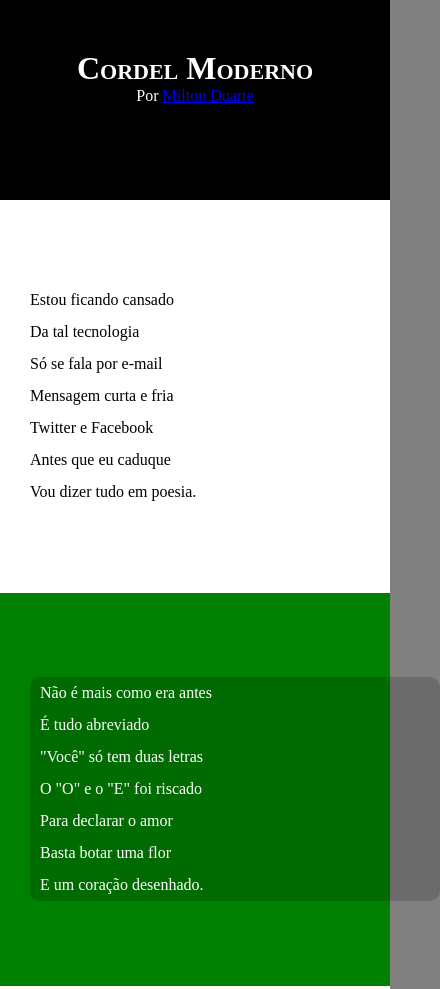
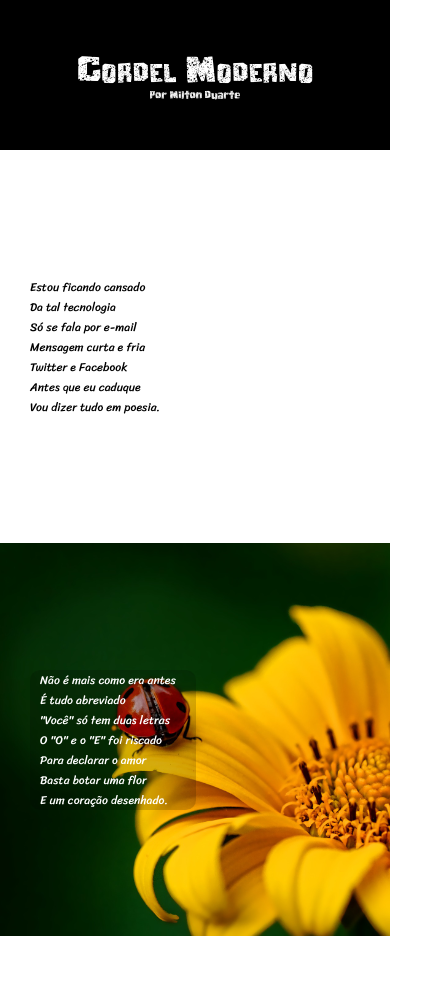
Before and after one commit to Ecliton/projeto-cordel, a plain HTML site: page index.html in a window 390 px wide. Shown: the top 989 px of the page, 440 px wide, since content can reach past the window. Drawn offline with Linux system fonts and the light colour scheme; a web font is replaced by a local one.

Commit message:
imagens, responsividade e fontes
adicionei as imagens para o efeito paralax e adiconei as fontes

```diff
--- a/estilos/cordel.css
+++ b/estilos/cordel.css
@@ -1,17 +1,28 @@
+@import url('https://fonts.googleapis.com/css2?family=Chelsea+Market&family=Klee+One:wght@400;600&family=Sriracha&display=swap');
+
+@font-face {
+    font-family:'cordel';
+    src: url('../fontes/Cordel-Encarnado-II.ttf') format('truetype');
+    font-style:normal;
+    font-weight:normal;
+}
 *{
     margin: 0;
     padding: 0;
 }
+
 main,body{
-    background-color:grey;
+    background-color:rgb(255, 255, 255);
     min-height:100vh;
 }
 /*HEADER*/
 header{
     background-color:black;
-    height:200px;
+    min-height:150px;
+    height:22vw;
 }
 header>h1{
+    font:9vw 'cordel',arial,sans-serif;
     color:white;
     text-align: center;
 
@@ -26,37 +37,50 @@ header>h1{
 }
 header>p{
     text-align:center;
+    font:2.5vw 'cordel', arial, sans-serif;
 
     padding-bottom:50px;
     color:white;
 }
-header>a, footer>a {
-    color:white;
+header a, footer a {
+    color:rgb(255, 255, 255);
     text-decoration:none;
 }
-header>a:hover, footer>a:hover{
+header a:hover, footer a:hover{
     text-decoration: underline;
 }
+
 /*SECTIONS*/
 section{
-    padding-top:10vh;
-    padding-bottom: 10vh;
+    padding-top:15vh;
+    padding-bottom:15vh;
 
     line-height: 2em;
     /*aumenta o espaçamento das linhas*/
     padding-left:30px;
 }
+section>p{
+    font:3vw 'Sriracha', arial, sans-serif;
+}
 section.normal{
     background-color:white;
 }
 section.imagem{
-    background-color:green;
+    /*background-image: url('../imagens/background001.jpg');
+    background-size: cover;
+    background-repeat: no-repeat;
+    background-position: top center;*/
+    background:black url('../imagens/background001.jpg') right center fixed;
+    background-size:cover;
+}
+#img2{
+    background-image: url('../imagens/background002.jpg');
 }
 section.imagem>p{
     color:white;
     background-color:rgba(0, 0, 0, 0.164);
     padding-left:10px;
-    width:400px;
+    width:40vw;
     border-radius:10px;
 }
 /*FOOTER*/
--- a/paginas/index.html
+++ b/index.html
@@ -4,7 +4,7 @@
     <meta charset="UTF-8">
     <meta http-equiv="X-UA-Compatible" content="IE=edge">
     <meta name="viewport" content="width=device-width, initial-scale=1.0">
-    <link rel="stylesheet" href="../estilos/cordel.css">
+    <link rel="stylesheet" href="estilos/cordel.css">
     <title>Cordel Moderno</title>
 </head>
 <body>
@@ -58,7 +58,7 @@
         </p>
     </section>
 
-    <section class="imagem">
+    <section class="imagem" id="img2">
         <p>
             Tenho saudade das cartas  <br>
             Escritas com a própria mão  <br>
```
Also changed, not shown: fontes/Cordel-Encarnado-II.ttf (added).
